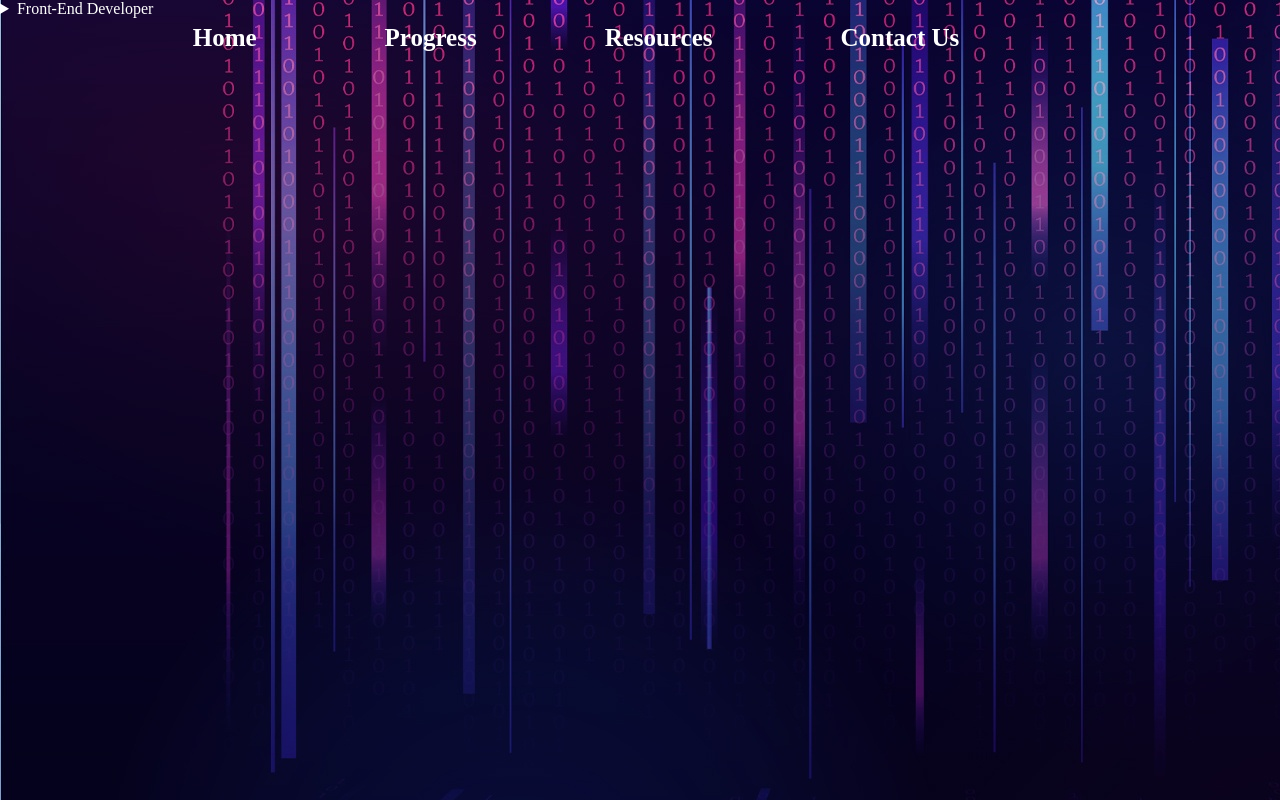
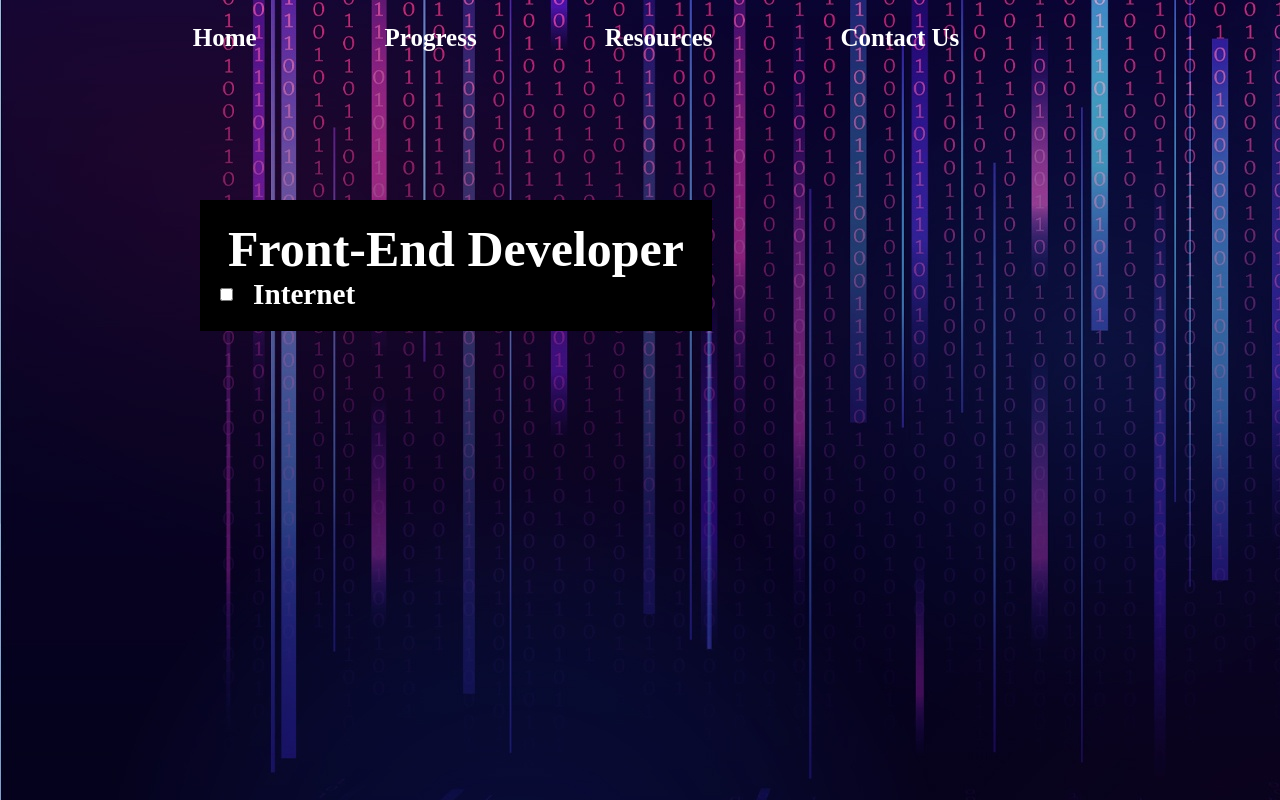
Before and after one commit to SergiosCode/DevProgressWebsite, a plain HTML site: page progress.html in a window 1280 px wide. Shown: the top 800 px of the page. Drawn offline with Linux system fonts and the light colour scheme.

Commit message:
start progress page

```diff
--- a/progress.css
+++ b/progress.css
@@ -143,12 +143,26 @@ nav a:hover:after {
   stroke-width: 6;
 }
 
-.details-frontend {
+.frontend {
   color: white;
+  background-color: black;
+  width: 40vw;
+  margin: 200px;
+  padding: 20px 0;
+  font-size: 25px;
+  text-align: center;
 }
 
-.details-frontend div {
-    font-size: 100px;
+.internetCheckbox {
+  display: flex;
+  align-items: center;
+}
+
+.internetCheckbox h3 {
+}
+
+#internet {
+  margin: 0 20px;
 }
 
 /* //MEDIA QUERIES START// */
--- a/progress.html
+++ b/progress.html
@@ -38,10 +38,13 @@
       </button>
       <!-- HAMBURGER MENU END -->
     </nav>
-    <details class="details-frontend">
-      <summary>Front-End Developer</summary>
-      <div>hello</div>
-    </details>
+    <div class="frontend">
+      <h1>Front-End Developer</h1>
+      <div class="internetCheckbox">
+        <input type="checkbox" name="internet" id="internet" />
+        <h3>Internet</h3>
+      </div>
+    </div>
     <script src="script.js"></script>
   </body>
 </html>
--- a/style.css
+++ b/style.css
@@ -212,6 +212,11 @@ nav a:hover:after {
 
 .title i {
   font-size: 80px;
+  transition: 2.5s;
+}
+
+.title i:hover{
+  margin-left: 20vw;
 }
 
 /* .title-container p {
```
